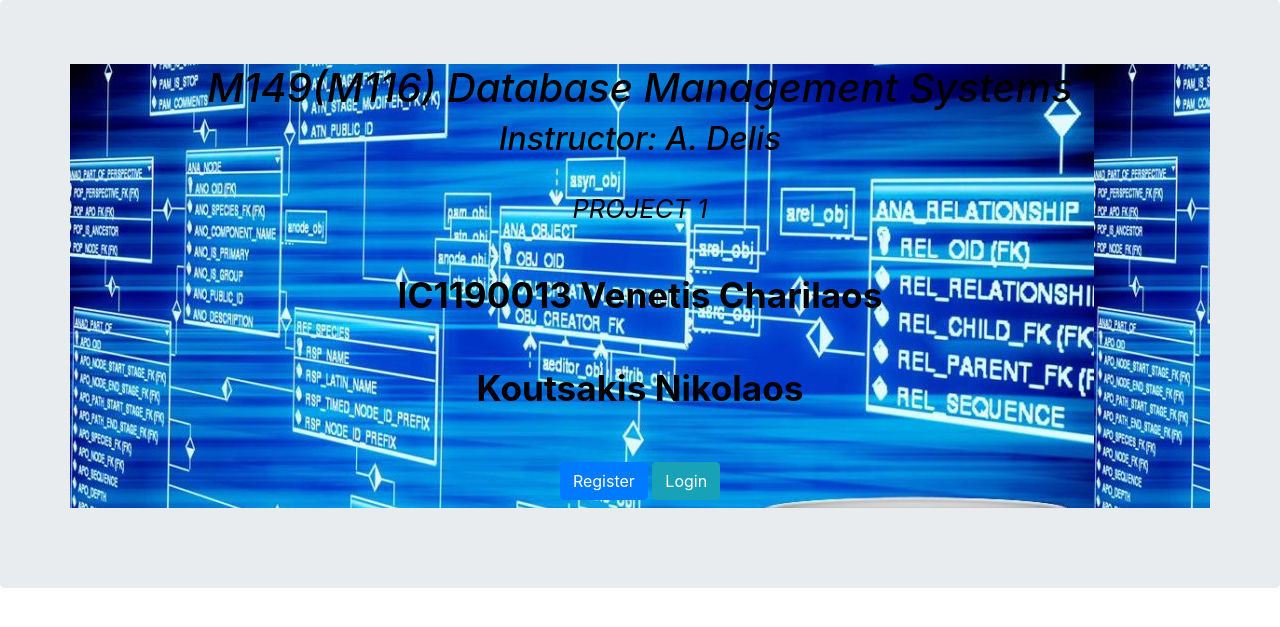
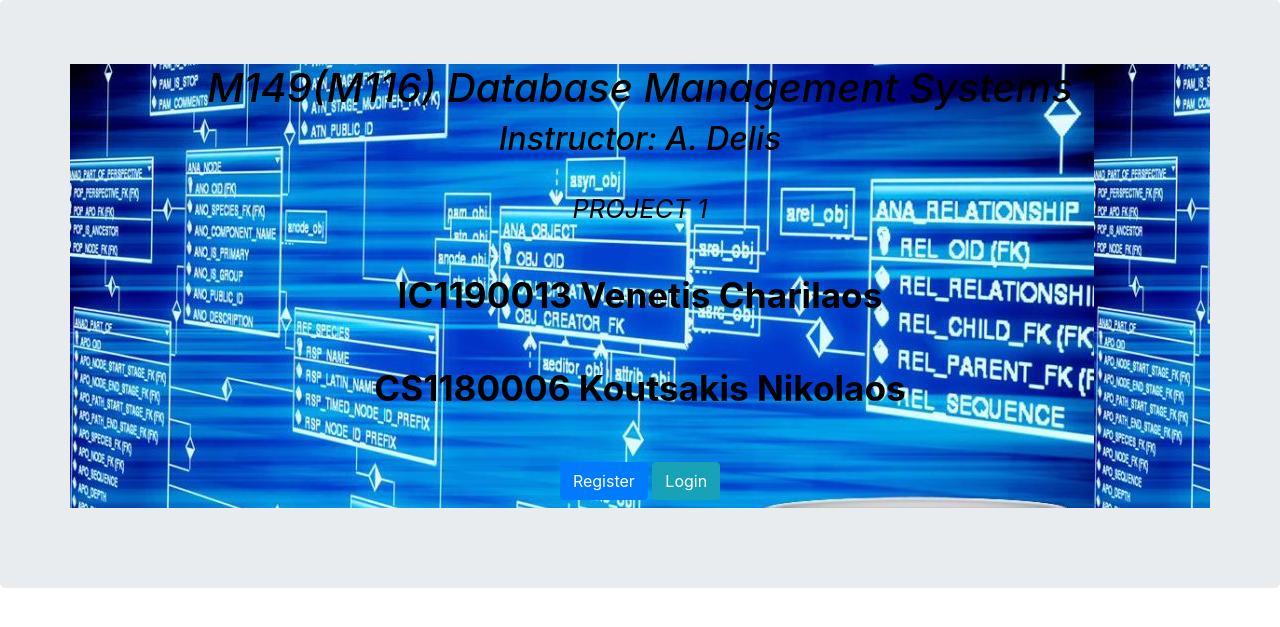
Before and after one commit to harisben13/DBMS_Projects, a Django app: page / in a window 1280 px wide. Shown: the top 627 px of the page. Run offline with Django 3.2, Linux system fonts and the light colour scheme; some libraries are stand-ins or nearby versions.

Commit message:
Add files via upload

```diff
--- a/templates/index1.html
+++ b/templates/index1.html
@@ -56,7 +56,7 @@
       <h1 style="color:black; font-size:200%" class="jumbotron-heading"><em>Instructor: A. Delis</em></h1><br>
       <p style="color:black; font-size:160%"> <em>PROJECT 1</em></p><br>
       <p style="color:black; font-size:220%"><b>IC1190013 Venetis Charilaos</b></p><br>
-      <p style="color:black; font-size:220%"><b>Koutsakis Nikolaos</b></p><br>
+      <p style="color:black; font-size:220%"><b>CS1180006 Koutsakis Nikolaos</b></p><br>
       <p>
         {% if user.is_authenticated %}
         <a  style="color:black; font-size:240%" >Hello,{{user.first_name}}</a>
```
